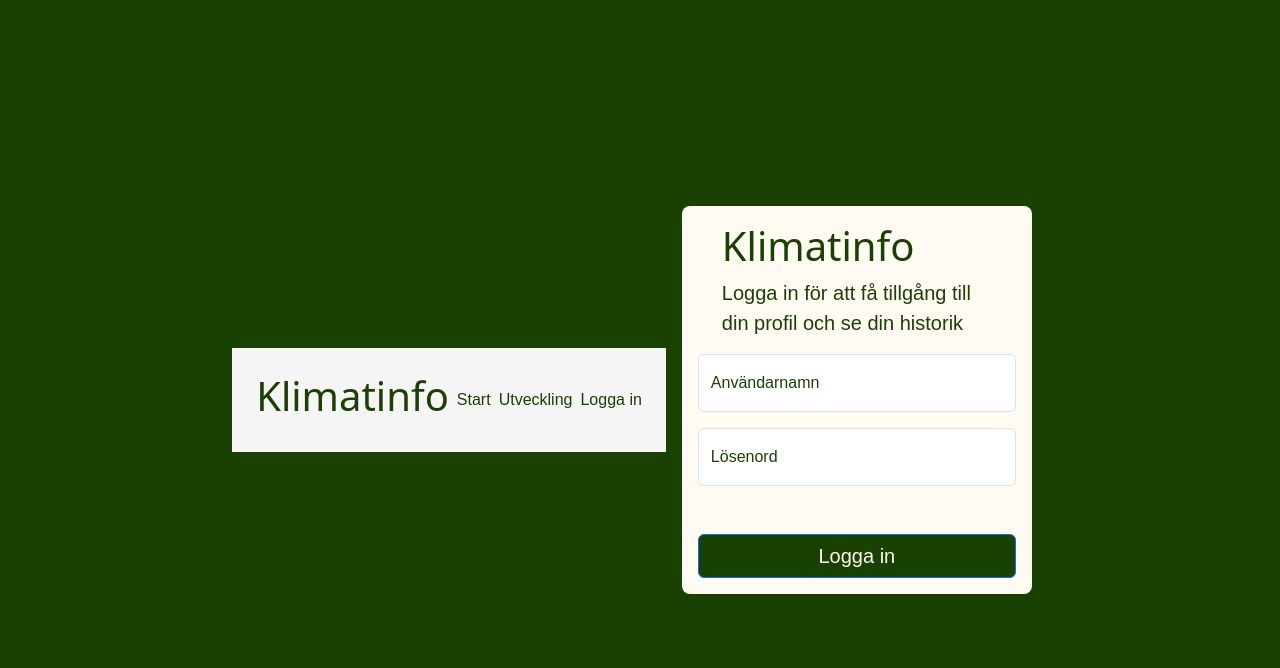
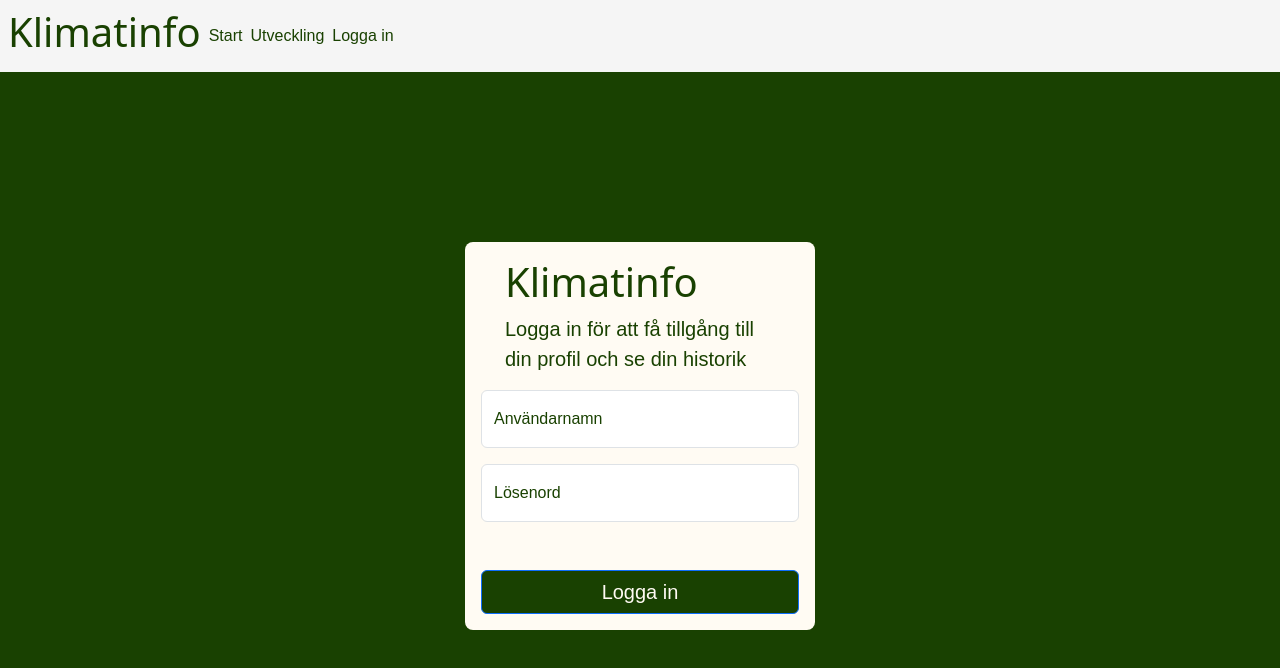
Before and after one commit to fiamont/Frontend_application_Boras, a React (Vite) app: page / in a window 1280 px wide. Shown: the top 668 px of the page. Built offline with nearby package versions, Linux system fonts and the light colour scheme; a web font is replaced by a local one.

Commit message:
Edit navigation padding and in LoginView

```diff
--- a/src/components/Navigation.jsx
+++ b/src/components/Navigation.jsx
@@ -3,7 +3,7 @@ import { Link } from "react-router-dom";
 function Navigation(props) {
   return (
     <nav
-      className={`${props.isLoginPage ? "navigation-login" : "navigation-default"} navigation p-4 d-flex gap-2 align-items-center`}
+      className={`${props.isLoginPage ? "navigation-login" : "navigation-default"} navigation p-2 d-flex gap-2 align-items-center`}
     >
       <Link className="navigation-link" to="/start">
         <h1>Klimatinfo</h1>
--- a/src/views/LoginView.jsx
+++ b/src/views/LoginView.jsx
@@ -3,9 +3,11 @@ import Navigation from "../components/Navigation";
 
 function LoginView() {
   return (
-    <div className="d-flex justify-content-center align-items-center login-view vh-100">
+    <div className="d-flex flex-column login-view vh-100">
       <Navigation isLoginPage={true} />
-      <LoginForm />
+      <div className="d-flex justify-content-center align-items-center vh-100">
+        <LoginForm />
+      </div>
     </div>
   );
 }
```
